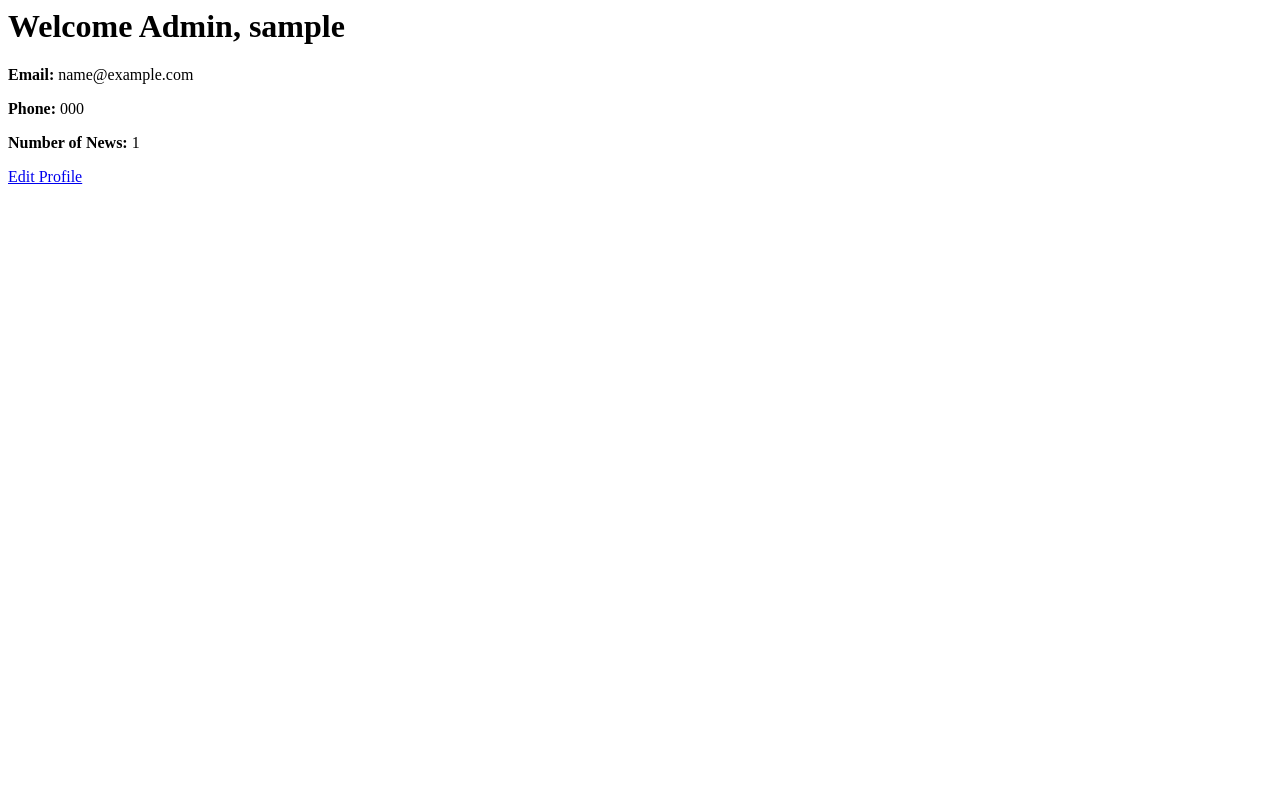
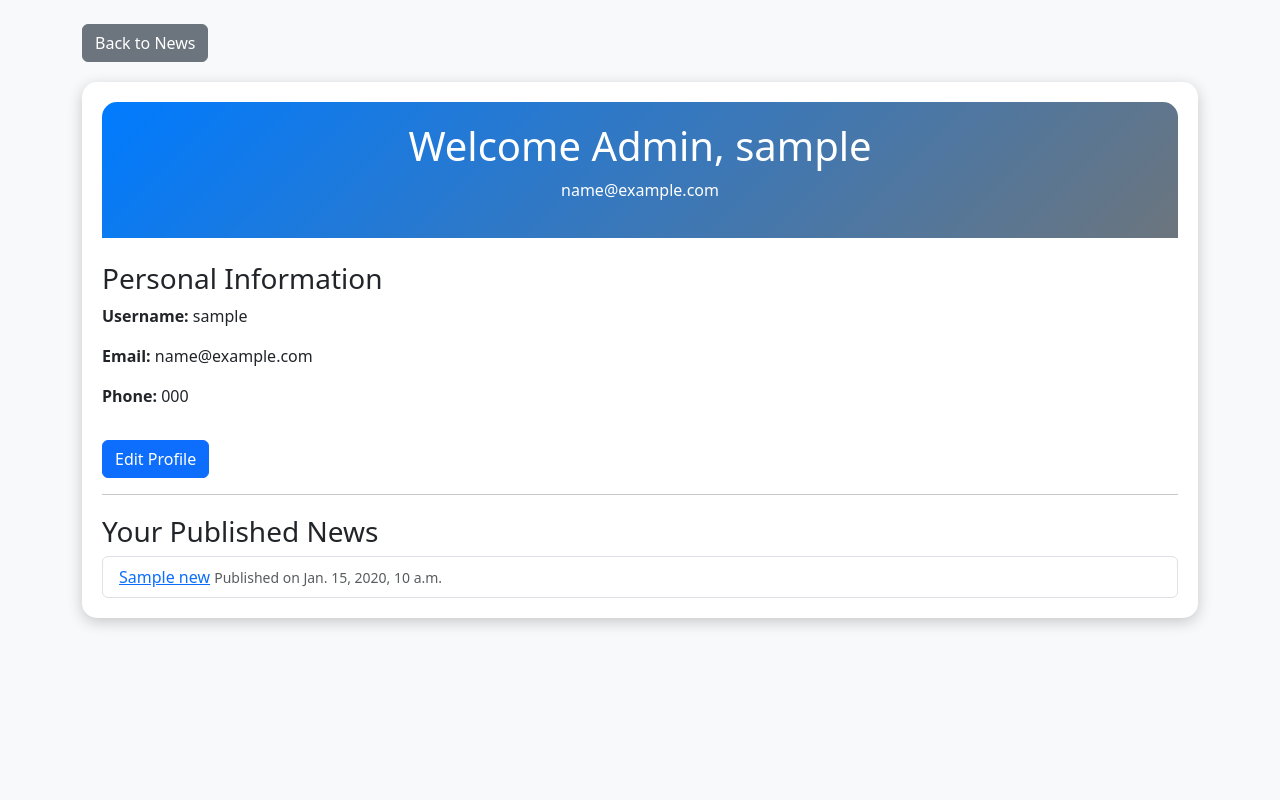
Before and after one commit to parsapardak/NewPlatform, a Django app: page /accounts/profile/ in a window 1280 px wide. Run offline with Django 5.2, Linux system fonts and the light colour scheme; a user stored in the database is signed in; tables that the repository leaves empty hold one stand-in row (values such as "Sample post").

Commit message:
complete adminpage

```diff
--- a/accounts/views.py
+++ b/accounts/views.py
@@ -86,11 +86,10 @@ def user_profile(request):
         })
 
     elif request.user.user_type == 'admin':
-        # نمایش پروفایل ادمین همراه با تعداد خبرهای منتشر شده
-        news_count = News.objects.filter(author=request.user).count()
+        admin_news = News.objects.filter(author=request.user)
         return render(request, 'accounts/profile_admin.html', {
             'user': request.user,
-            'news_count': news_count
+            'admin_news': admin_news,
         })
 
     else:
--- a/templates/accounts/profile_admin.html
+++ b/templates/accounts/profile_admin.html
@@ -1,7 +1,75 @@
-<div class="container mt-4">
-    <h1 class="text-center">Welcome Admin, {{ user.username }}</h1>
-    <p><strong>Email:</strong> {{ user.email }}</p>
-    <p><strong>Phone:</strong> {{ user.phone }}</p>
-    <p><strong>Number of News:</strong> {{ news_count }}</p>
-    <a href="{% url 'edit-profile' %}" class="btn btn-primary">Edit Profile</a>
-</div>
+<!DOCTYPE html>
+<html lang="en">
+<head>
+    <meta charset="UTF-8">
+    <meta name="viewport" content="width=device-width, initial-scale=1.0">
+    <title>Admin Profile</title>
+    <link href="https://cdn.jsdelivr.net/npm/bootstrap@5.3.0/dist/css/bootstrap.min.css" rel="stylesheet">
+    <style>
+        body {
+            background-color: #f8f9fa;
+        }
+        .profile-card {
+            background: #fff;
+            border-radius: 15px;
+            padding: 20px;
+            box-shadow: 0 4px 15px rgba(0, 0, 0, 0.2);
+        }
+        .profile-header {
+            background: linear-gradient(135deg, #007bff, #6c757d);
+            color: white;
+            border-radius: 15px 15px 0 0;
+            padding: 20px;
+            text-align: center;
+        }
+        .news-list {
+            margin-top: 20px;
+        }
+        .btn-back {
+            margin-bottom: 20px;
+        }
+    </style>
+</head>
+<body>
+    <div class="container mt-4">
+        <!-- Back Button -->
+        <div class="d-flex justify-content-start">
+            <a href="/" class="btn btn-secondary btn-back">Back to News</a>
+        </div>
+
+        <!-- Profile Card -->
+        <div class="profile-card">
+            <div class="profile-header">
+                <h1>Welcome Admin, {{ user.username }}</h1>
+                <p>{{ user.email }}</p>
+            </div>
+
+            <div class="mt-4">
+                <h3>Personal Information</h3>
+                <p><strong>Username:</strong> {{ user.username }}</p>
+                <p><strong>Email:</strong> {{ user.email }}</p>
+                <p><strong>Phone:</strong> {{ user.phone }}</p>
+                <a href="{% url 'edit-profile' %}" class="btn btn-primary mt-3">Edit Profile</a>
+            </div>
+
+            <hr>
+
+            <div class="news-list">
+                <h3>Your Published News</h3>
+                <ul class="list-group">
+                    {% for news in admin_news %}
+                        <li class="list-group-item">
+                            <a href="{% url 'news_detail' news.id %}">{{ news.title }}</a>
+                            <small class="text-muted">Published on {{ news.published_date }}</small>
+                        </li>
+                    {% empty %}
+                        <li class="list-group-item text-muted">No news published yet.</li>
+                    {% endfor %}
+                </ul>
+            </div>
+        </div>
+    </div>
+
+    <script src="https://cdn.jsdelivr.net/npm/bootstrap@5.3.0/dist/js/bootstrap.bundle.min.js"></script>
+</body>
+</html>
```
